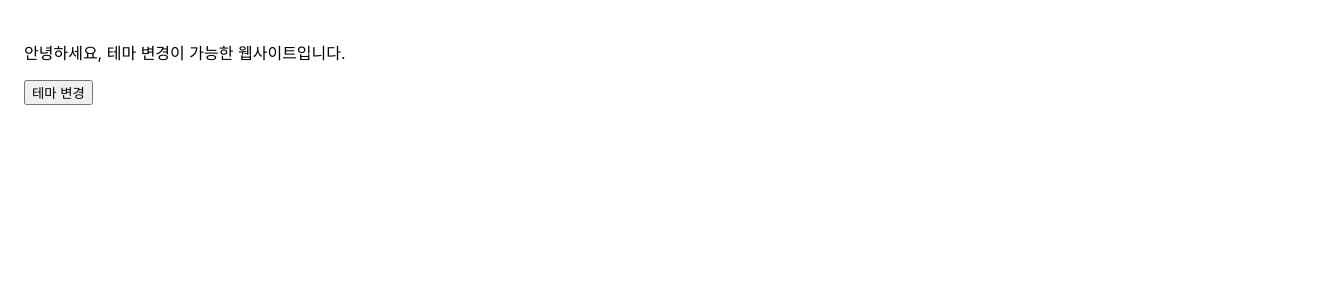
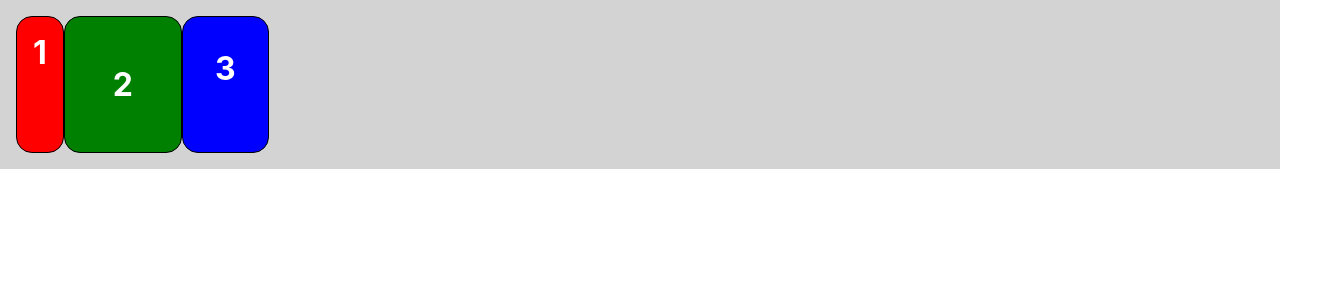
Before and after one commit to JavaScript-221B/react-basic, a React (Create React App) app in the folder lsj/my-app/: page / in a window 1280 px wide. Shown: the top 300 px of the page, 1328 px wide, since content can reach past the window. Built offline with nearby package versions, Linux system fonts and the light colour scheme.

Commit message:
Add: styled-components를 사용하여 스타일링 해보기

```diff
--- a/lsj/my-app/package.json
+++ b/lsj/my-app/package.json
@@ -13,6 +13,7 @@
     "react": "^18.1.0",
     "react-dom": "^18.1.0",
     "react-scripts": "5.0.1",
+    "styled-components": "^5.3.5",
     "typescript": "^4.7.3",
     "web-vitals": "^2.1.4"
   },
--- /dev/null
+++ b/lsj/my-app/src/chapter_15/Blocks.tsx
@@ -0,0 +1,61 @@
+import styled from "styled-components";
+
+const Wrapper = styled.div`
+  padding: 1rem;
+  display: flex;
+  flex-direction: row;
+  align-content: flex-start;
+  justify-content: flex-start;
+  background-color: lightgray;
+`;
+
+const Block = styled.div<{ padding: string; backgroundcolor: string }>`
+  padding: ${(props) => props.padding};
+  border: 1px solid black;
+  border-radius: 1rem;
+  background-color: ${(props) => props.backgroundColor};
+  color: white;
+  font-size: 2rem;
+  font-weight: bold;
+  text-align: center;
+`;
+
+type blockItem = {
+  label: string;
+  padding: string;
+  backgroundColor: string;
+};
+
+const blockItems: blockItem[] = [
+  {
+    label: "1",
+    padding: "1rem",
+    backgroundColor: "red",
+  },
+  {
+    label: "2",
+    padding: "3rem",
+    backgroundColor: "green",
+  },
+  {
+    label: "3",
+    padding: "2rem",
+    backgroundColor: "blue",
+  },
+];
+
+type Props = {};
+
+function Blocks({}: Props) {
+  return (
+    <Wrapper>
+      {blockItems.map((item) => (
+        <Block padding={item.padding} backgroundColor={item.backgroundColor}>
+          {item.label}
+        </Block>
+      ))}
+    </Wrapper>
+  );
+}
+
+export default Blocks;
--- a/lsj/my-app/src/index.tsx
+++ b/lsj/my-app/src/index.tsx
@@ -18,12 +18,13 @@
 import Calculator from "./chapter_12/Calculator";
 import ProfileCard from "./chapter_13/ProfileCard";
 import DarkOrLight from "./chapter_14/DarkOrLight";
+import Blocks from "./chapter_15/Blocks";
 
 const root = ReactDOM.createRoot(
   document.getElementById("root") as HTMLElement
 );
 
-root.render(<DarkOrLight />);
+root.render(<Blocks />);
 
 // If you want to start measuring performance in your app, pass a function
 // to log results (for example: reportWebVitals(console.log))
```
Also changed, not shown: 1 other file (tests, documents, lock files or other folders).
